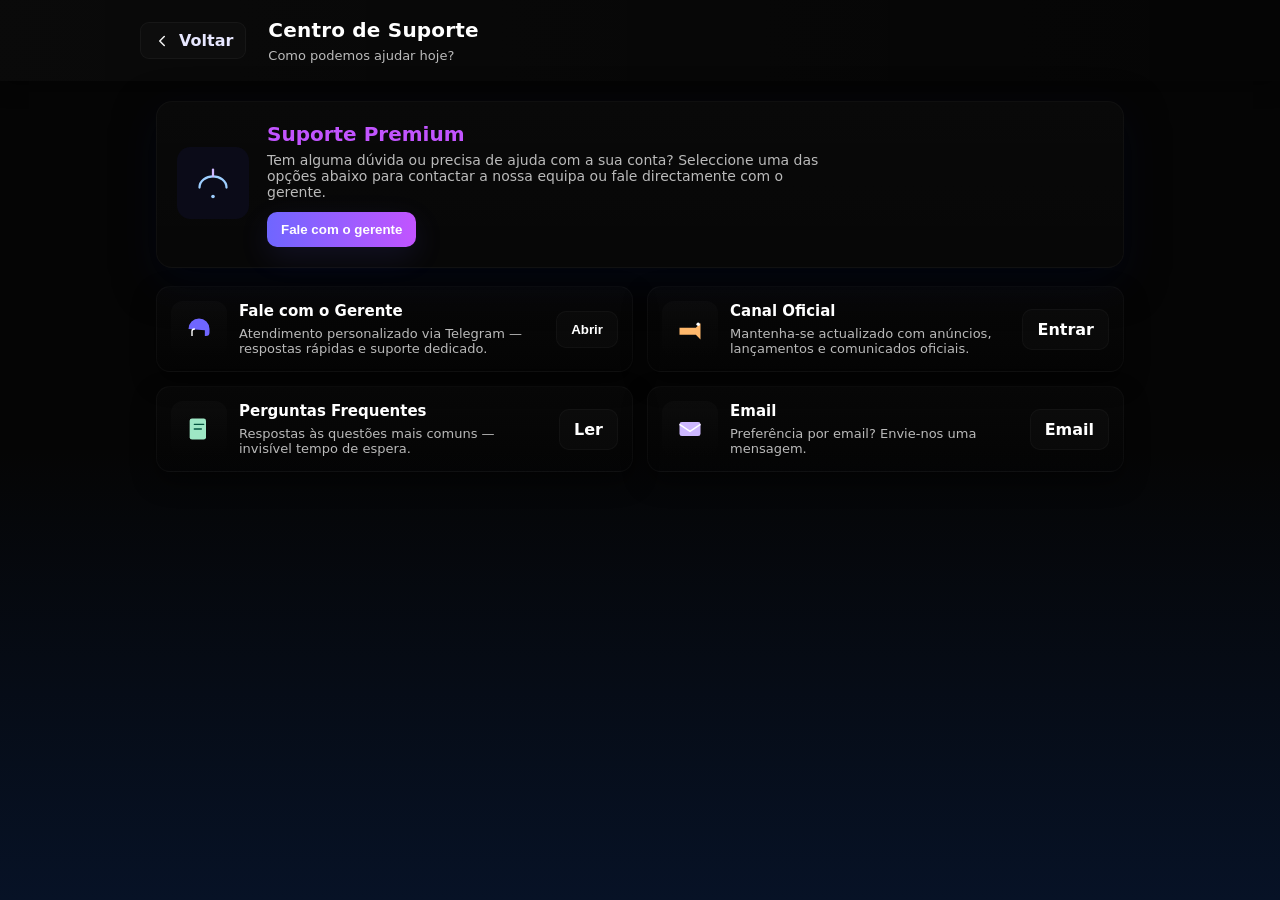
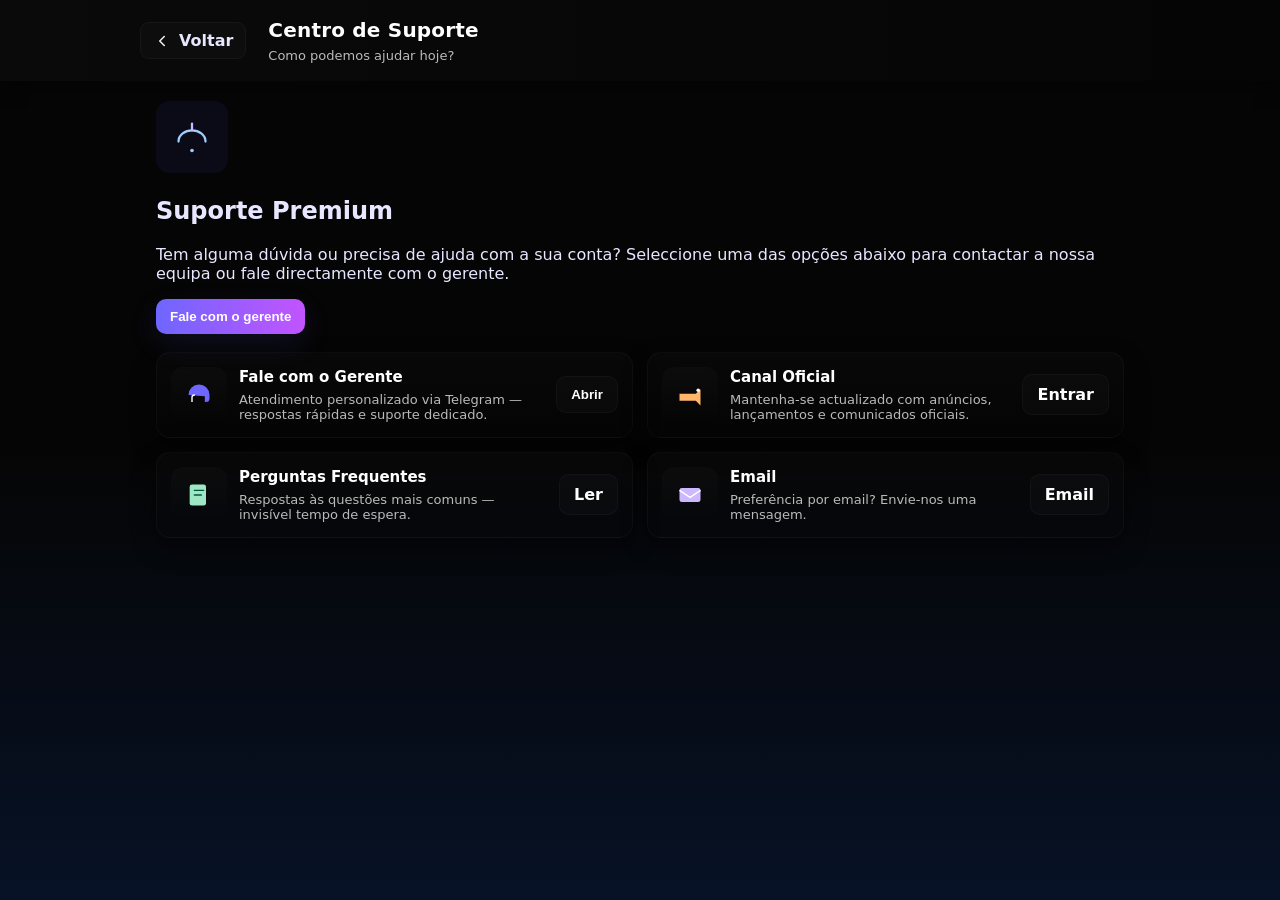

Update suporte.css

--- a/suporte.css
+++ b/suporte.css
@@ -71,21 +71,6 @@ text-decoration:none;
   padding: 0 16px 80px 16px;
 }
 
-/* hero */
-.hero-card{
-  display:flex;
-  gap:18px;
-  align-items:center;
-  background: linear-gradient(180deg, rgba(255,255,255,0.02), rgba(255,255,255,0.01));
-  border-radius: 16px;
-  padding:20px;
-  box-shadow: var(--shadow);
-  border: 1px solid rgba(255,255,255,0.03);
-}
-.hero-ill{ flex: 0 0 auto; }
-.hero-txt h2{ margin:0 0 6px 0; font-size:20px; color:var(--accent-right); }
-.hero-txt p{ margin:0 0 12px 0; color:var(--muted); font-size:14px; max-width:64ch; }
-.hero-actions{ display:flex; gap:10px; align-items:center; }
 
 /* buttons */
 .btn{ display:inline-flex; align-items:center; gap:8px; padding:10px 14px; border-radius:10px; font-weight:700; text-decoration:none; cursor:pointer; border: 0; }
@@ -158,19 +143,9 @@ text-decoration:none;
   font-size:18px;
   cursor:pointer;
 }
-.modal-header{ display:flex; gap:12px; align-items:center; margin-bottom:12px; }
-.modal-avatar{ width:56px; height:56px; border-radius:10px; display:flex; align-items:center; justify-content:center; background: linear-gradient(90deg,var(--accent-left), var(--accent-right)); box-shadow: 0 8px 24px rgba(111,102,255,0.12); }
-.modal-body{ display:flex; flex-direction:column; gap:12px; margin-top:6px; }
-.modal-row{ display:flex; align-items:center; justify-content:space-between; gap:12px; padding:8px; border-radius:10px; background: rgba(255,255,255,0.01); border: 1px solid rgba(255,255,255,0.02); }
-.modal-row-left{ max-width:70%; }
-.modal-row-left strong{ display:block; font-size:14px; color:#fff; }
-.modal-row-left .muted{ font-size:13px; color:var(--muted); }
-.modal-row-actions{ display:flex; gap:8px; align-items:center; }
-.modal-note{ display:flex; gap:8px; align-items:flex-start; color:var(--muted); font-size:13px; padding-top:6px; }
-.modal-foot{ display:flex; justify-content:flex-end; margin-top:8px; }
 
 /* Toast */
-.toast{
+/*.toast{
   position: fixed;
   right: 18px;
   bottom: 18px;
@@ -182,7 +157,7 @@ text-decoration:none;
   opacity: 0;
   transition: opacity .28s ease;
   z-index:13000;
-}
+}*/
 
 /* small helpers */
 .muted{ color:var(--muted); font-size:13px; }
